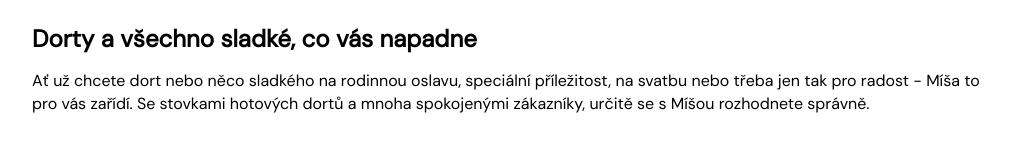
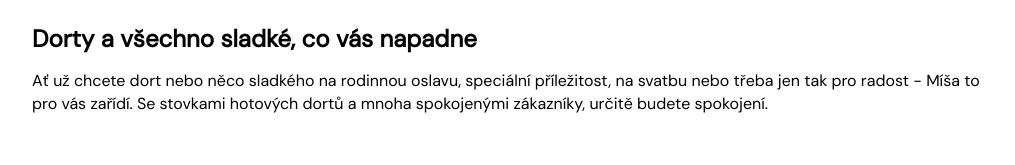
Before and after one commit to studiodenali/michaelapokorna, a plain HTML site: page docs/index.html in a window 1280 px wide. Shown: the part 200-365 px from the top of the page, without its empty margins (128-1143 px from the left). Drawn offline with nearby package versions, Linux system fonts and the light colour scheme; a script that the page names is missing; a web font is replaced by a local one.

Commit message:
docs: update docs/index.html

```diff
--- a/docs/index.html
+++ b/docs/index.html
@@ -37,7 +37,7 @@
     <main>
         <section id="about">
             <h1>Dorty a všechno sladké, co vás napadne</h1>
-            <p>Ať už chcete dort nebo něco sladkého na rodinnou oslavu, speciální příležitost, na svatbu nebo třeba jen tak pro radost - Míša to pro vás zařídí. Se stovkami hotových dortů a mnoha spokojenými zákazníky, určitě se s Míšou rozhodnete správně.</p>
+            <p>Ať už chcete dort nebo něco sladkého na rodinnou oslavu, speciální příležitost, na svatbu nebo třeba jen tak pro radost - Míša to pro vás zařídí. Se stovkami hotových dortů a mnoha spokojenými zákazníky, určitě budete spokojení.</p>
         </section>
         <section id="gallery">
             <div class="btn-group filter-options">
```
